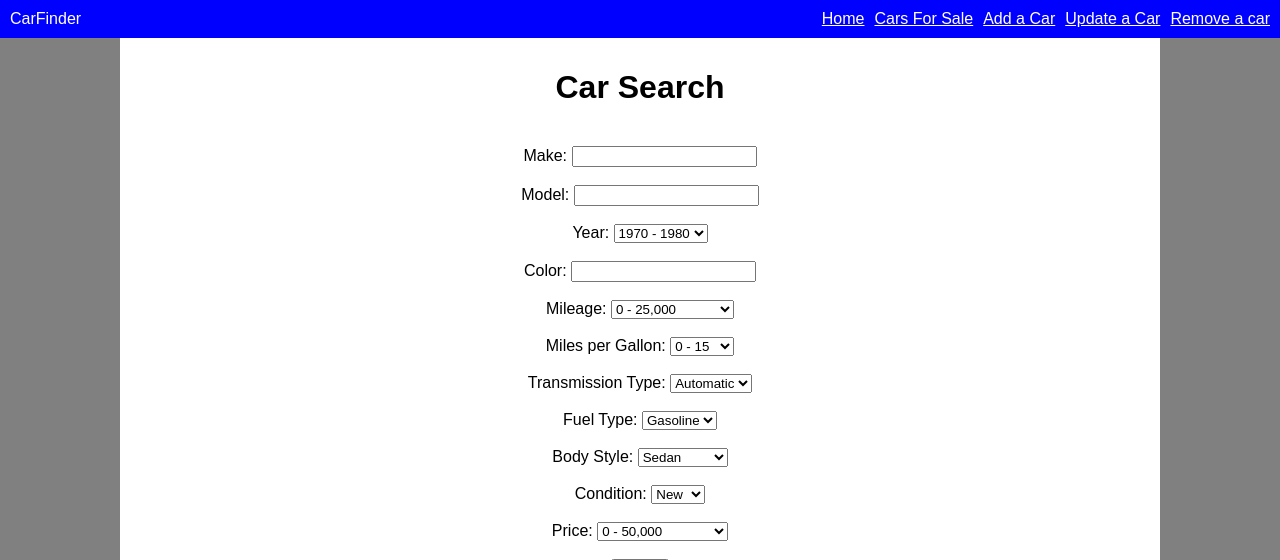
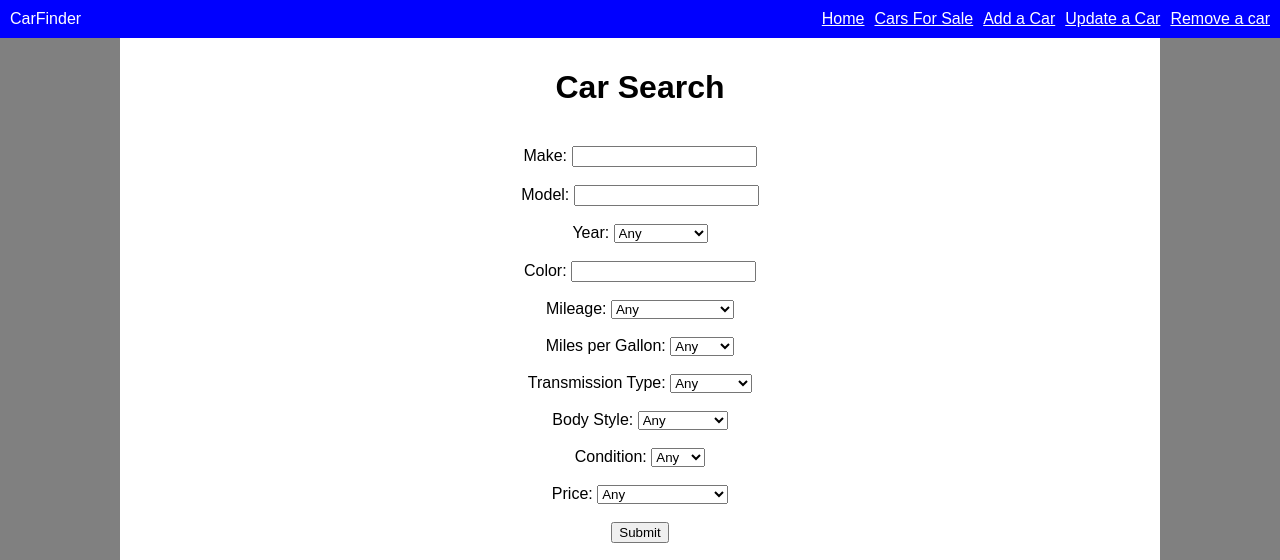
Before and after one commit to Danieltri30/Car-Finder, a Flask app: template templates/homepageEmployee.html in a window 1280 px wide. Shown: the top 560 px of the page. Run offline with Flask 3, Linux system fonts and the light colour scheme; the template is opened without the code that fills it, so the values that code supplies are empty.

Commit message:
Completed main search page functionality, removed fuel type from Car Search form
Co-authored-by: Benjohn Shung <benjohnshung@users.noreply.github.com>
Co-authored-by: Danieltri30 <Danieltri30@users.noreply.github.com>

```diff
--- a/app.py
+++ b/app.py
@@ -99,10 +99,10 @@ def index():
             tran = request.form['transmission']
         else:
             tran = None
-        if 'fuel' in request.form and request.form['fuel']:
-            fuel = request.form['fuel']
-        else:
-            fuel = None
+        # if 'fuel' in request.form and request.form['fuel']:
+        #     fuel = request.form['fuel']
+        # else:
+            # fuel = None
         if 'type' in request.form and request.form['type']:
             bstyle = request.form['type']
         else:
@@ -119,7 +119,7 @@ def index():
             price = None
         # Retrieve other fields if they exist in the form
 
-        clist = fire.filter_cars(make, model, year_range, color, mileage_range, mpg_range, tran, fuel, bstyle, cond, price_range)
+        clist = fire.filter_cars(make, model, year_range, color, mileage_range, mpg_range, tran, bstyle, cond, price_range)
         # Render index.html template and pass filtered car data as clist
         return render_template('index.html', clist=clist, user_role=user_role)
     else:
@@ -291,25 +291,67 @@ def updateCar():
 @role_required('Employee')
 def homepageEmployee():
     user_role = session['user']['role']
-    if request.method == 'POST':     # If home page wants to submit the form with fields filled in,
-        #make = request.form['make']     # Take in all the fields of the form
-        #model = request.form['model']    # Leaving these commented out until the front end's home page fields are sorted out
-        #year = request.form['year']
-        #color = request.form['color']
-        #mileage = request.form['mileage']
-        #mpg = request.form['mpg']
-        tran = request.form['transmission']
-        fuel = request.form['fuel']
-        bstyle = request.form['type']
-        cond = request.form['condition']
-        #price = request.form['price']
+    if request.method == 'POST':
+        # Retrieve condition, transmission, and fuel
+        if 'make' in request.form and request.form['make']:
+            make = request.form['make']
+        else:
+            make = None
+        if 'model' in request.form and request.form['model']:
+            model = request.form['model']
+        else:
+            model = None
+        if 'year' in request.form and request.form['year']:
+            year = request.form['year']
+            year = year.split(" ")
+            year_range = (int(year[0]),int(year[1]))
+        else:
+            year = None
+        if 'color' in request.form and request.form['color']:
+            color = request.form['color']
+        else:
+            color = None
+        if 'mileage' in request.form and request.form['mileage']:
+            mileage = request.form['mileage']
+            mileage = mileage.split(" ")
+            mileage_range = (int(mileage[0]), int(mileage[1]))
+        else:
+            mileage = None
+        if 'mpg' in request.form and request.form['mpg']:
+            mpg = request.form['mpg']
+            mpg = mpg.split(" ")
+            mpg_range = (int(mpg[0]), int(mpg[1]))
+        else:
+            mpg = None
+        if 'transmission' in request.form and request.form['transmission']:
+            tran = request.form['transmission']
+        else:
+            tran = None
+        # if 'fuel' in request.form and request.form['fuel']:
+        #     fuel = request.form['fuel']
+        # else:
+            # fuel = None
+        if 'type' in request.form and request.form['type']:
+            bstyle = request.form['type']
+        else:
+            bstyle = None
+        if 'condition' in request.form and request.form['condition']:
+            cond = request.form['condition']
+        else:
+            cond = None
+        if 'price' in request.form and request.form['price']:
+            price = request.form['price']
+            price = price.split(" ")
+            price_range = (int(price[0]), int(price[1]))
+        else:
+            price = None
+        # Retrieve other fields if they exist in the form
 
-        # Call filter_cars with query parameters to get filtered car data
-        clist = fire.filter_cars(None, None, None, None, None, None, tran, fuel, bstyle, cond, None)
-
+        clist = fire.filter_cars(make, model, year_range, color, mileage_range, mpg_range, tran, bstyle, cond, price_range)
         # Render index.html template and pass filtered car data as clist
-        return render_template('homepageEmployee.html', user_role=user_role, clist=clist)
+        return render_template('homepageEmployee.html', clist=clist, user_role=user_role)
     else:
+        # Otherwise, return the normal home page
         return render_template('homepageEmployee.html', user_role=user_role)
 
 #Gets role and returns them to their homepage
--- a/templates/homepageEmployee.html
+++ b/templates/homepageEmployee.html
@@ -112,12 +112,13 @@
 
 						<br>Year:
 						<select name="year" id="year">
+						  <option value="0 0">Any</option>
 						  <option value="1970 1980">1970 - 1980</option>
 						  <option value="1980 1990">1980 - 1990</option>
 						  <option value="1990 2000">1990 - 2000</option>
 						  <option value="2000 2010">2000 - 2010</option>
 						  <option value="2010 2020">2010 - 2020</option>
-						<option value="2020+">2020+</option>
+						  <option value="2020 2030">2020+</option>
 						</select></br>
 
 						<br>Color:
@@ -125,40 +126,45 @@
 
 						<br>Mileage:
 						<select name="mileage" id="mileage">
-						<option value="0 25">0 - 25,000</option>
-						<option value="25 50">25,000 - 50,000</option>
-						<option value="50 75">50,000 - 75,000</option>
-						<option value="75 100">75,000 - 100,000</option>
-						<option value="100+">100,000+</option>
+						  <option value="0 0">Any</option>
+						  <option value="0 25000">0 - 25,000</option>
+						  <option value="25000 50000">25,000 - 50,000</option>
+						  <option value="50000 75000">50,000 - 75,000</option>
+						  <option value="75000 100000">75,000 - 100,000</option>
+						  <option value="100000 10000000">100,000+</option>
 						</select></br>
 
 						<br>Miles per Gallon:
 						<select name="mpg" id="mpg">
+						  <option value="0 0">Any</option>
 						  <option value="0 15">0 - 15</option>
 						  <option value="15 25">15 - 25</option>
 						  <option value="25 35">25 - 35</option>
-						<option value="35+">35+</option>
+						  <option value="35 10000">35+</option>
 						</select></br>
 
 						<br>
 						<label for="transmission">Transmission Type:</label>
 						<select name="transmission" id="transmission">
+						  <option value="Any">Any</option>
 						  <option value="Automatic">Automatic</option>
 						  <option value="Manual">Manual</option>
 						  <option value="Hybrid">Hybrid</option>
 						</select></br>
 
-					<br>
+						<!-- <br>
 						<label for="fuel">Fuel Type:</label>
 						<select name="fuel" id="fuel">
+						  <option value="Any">Any</option>
 						  <option value="Gasoline">Gasoline</option>
 						  <option value="Diesel">Diesel</option>
 						  <option value="Electric">Electric</option>
 						  <option value="Hybrid">Hybrid</option>
-					</select></br>
+						</select></br> -->
 
 						<br>Body Style:
 						<select name="type" id="type">
+						  <option value="Any">Any</option>
 						  <option value="Sedan">Sedan</option>
 						  <option value="SUV">SUV</option>
 						  <option value="Roadster">Roadster</option>
@@ -170,17 +176,19 @@
 						<br>
 						<label for="condition">Condition:</label>
 						<select name="condition" id="condition">
+						  <option value="Any">Any</option>
 						  <option value="New">New</option>
 						  <option value="Used">Used</option>
 						</select></br>
 
 						<br>Price:
 						<select name="price" id="price">
-						<option value="0 50">0 - 50,000</option>
-						<option value="50 75">50,000 - 75,000</option>
-						<option value="75 100">75,000 - 100,000</option>
-						<option value="100 125">100,000 - 125,000</option>
-						<option value="125+">125,000+</option>
+						  <option value="0 0">Any</option>
+						  <option value="0 50000">0 - 50,000</option>
+						  <option value="50000 75000">50,000 - 75,000</option>
+						  <option value="75000 100000">75,000 - 100,000</option>
+						  <option value="100000 125000">100,000 - 125,000</option>
+						  <option value="125000 100000000">125,000+</option>
 						</select></br>
 
 						<br>
```
Also changed, not shown: fire.py (+52 -14 lines), templates/index.html (+6 -6 lines). Lines whose indentation alone changed are shown as unchanged.
